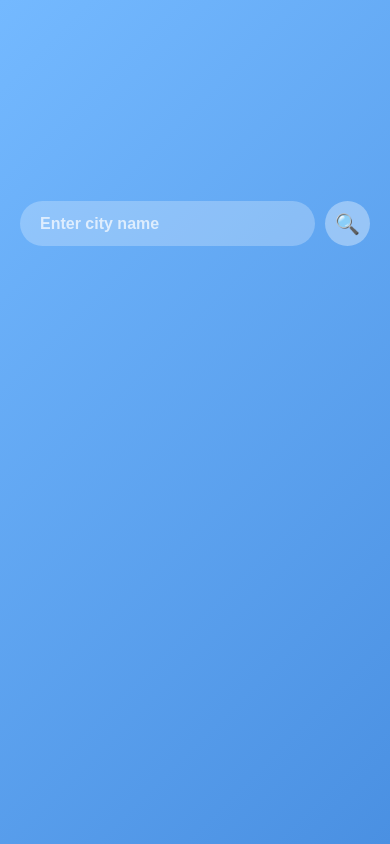
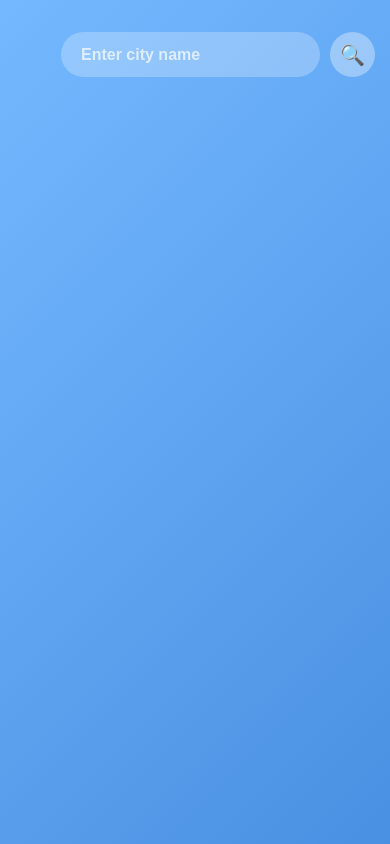
Before and after one commit to afnur-reja/whether-app, a plain HTML site: page index.html in a window 390 px wide. Drawn offline with Linux system fonts and the light colour scheme.

Commit message:
update files

```diff
--- a/app.js
+++ b/app.js
@@ -8,7 +8,7 @@ const cityName = document.querySelector('.city');
 const humidity = document.querySelector('.humidity');
 const windSpeed = document.querySelector('.wind');
 
-const API_KEY = "your api key";
+const API_KEY = "Your API key.";
 
 const setResult = (set, info = {}) => {
     if(set) {
--- a/style.css
+++ b/style.css
@@ -137,6 +137,12 @@
     }
 
     @media (max-width: 480px) {
+      .search-bar {
+        /* padding: 0 10px; Add small padding for edge phones */
+        position: fixed;
+        top: 2rem;
+        right: 15px;
+    }
       .temp {
         font-size: 44px;
       }
```
